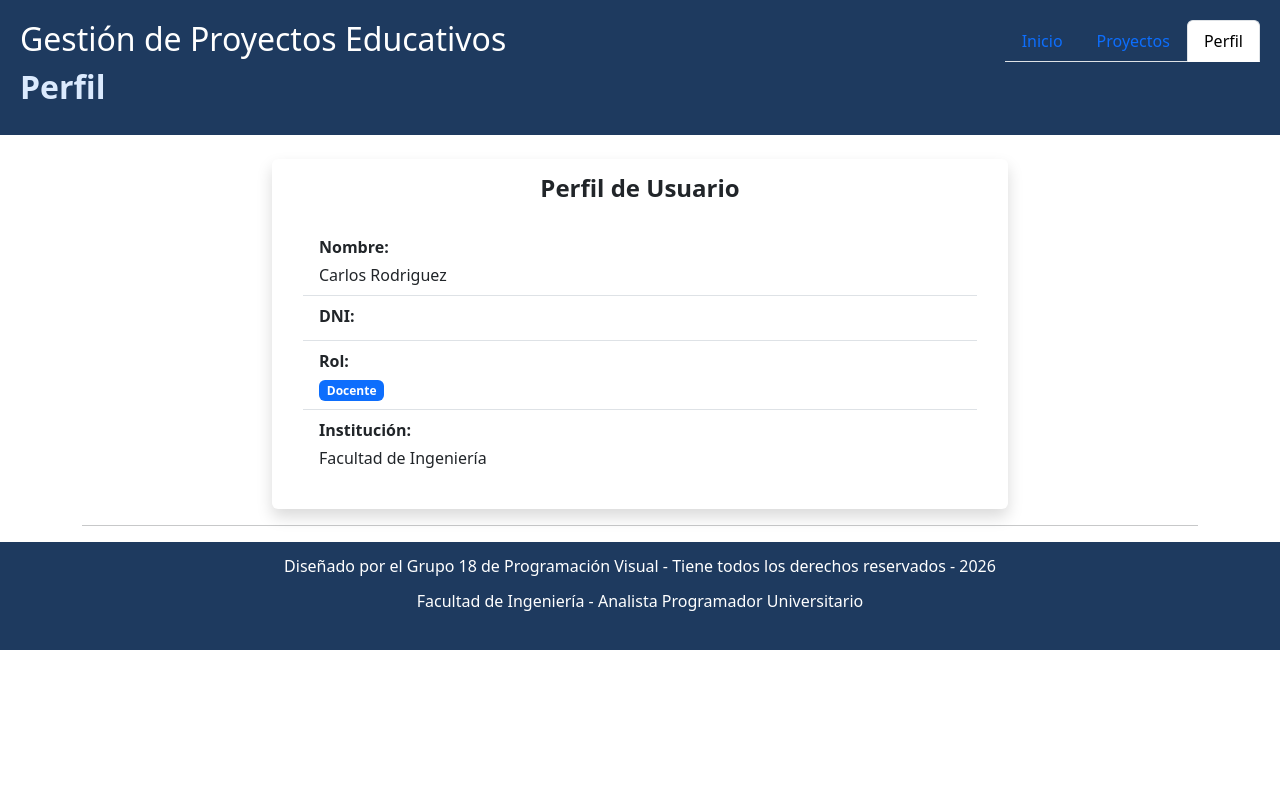
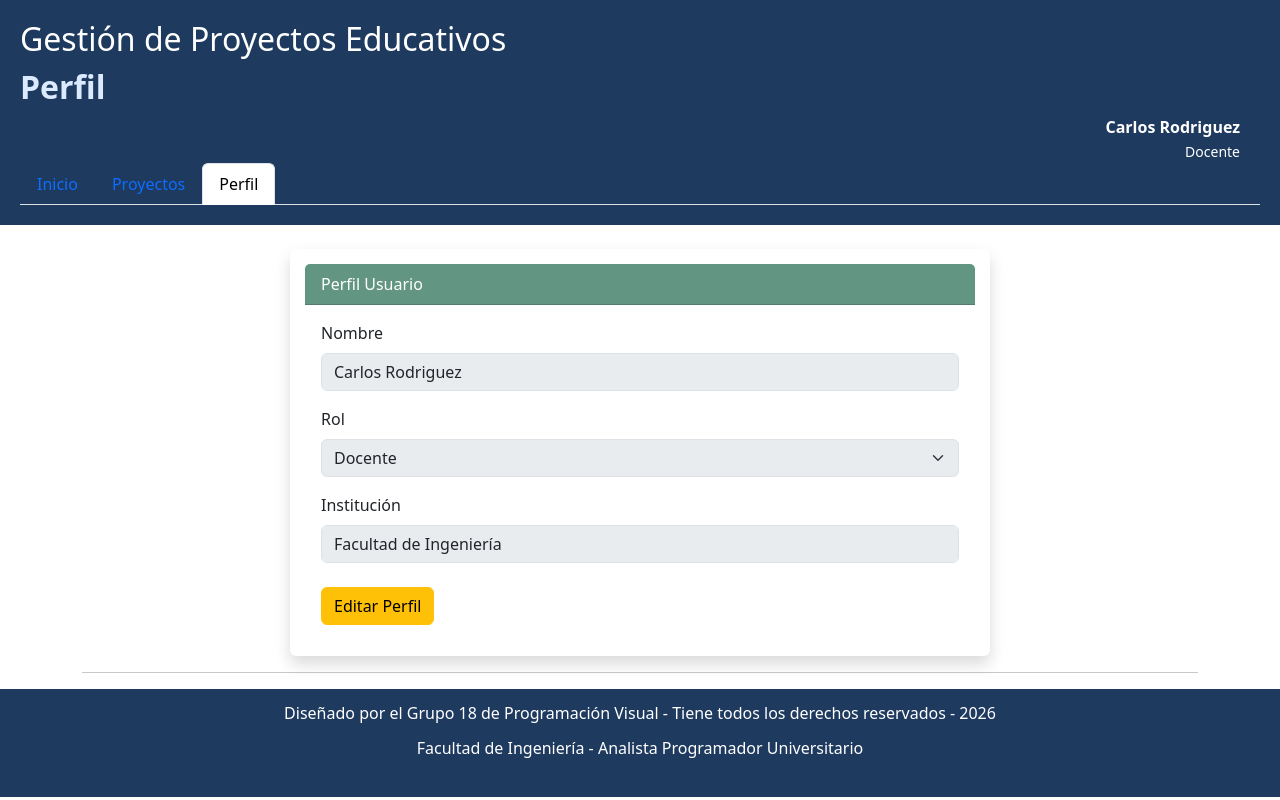
Before and after one commit to tatii0801/PV_TP3_Grupo18, a React (Vite) app: page /perfil in a window 1280 px wide. Built offline with nearby package versions, Linux system fonts and the light colour scheme.

Commit message:
se agrega edicion de perfil y actualiza datos desde contexto

```diff
--- a/src/components/Header.jsx
+++ b/src/components/Header.jsx
@@ -1,8 +1,14 @@
+import { useContext } from "react";
+
 import Menu from "./Nav";
 import { useLocation } from "react-router-dom";
 
+import { UsuarioContext } from "../context/UsuarioContext";
 const Header = () => {
   const location = useLocation();
+
+  // Obtiene datos del usuario desde el contexto
+  const { usuario } = useContext(UsuarioContext);
 
   let tituloSeccion = "Proyectos";
 
@@ -26,9 +32,23 @@ const Header = () => {
             <strong>{tituloSeccion}</strong>
           </h2>
         </div>
+      </div>
 
-        <Menu />
+      {/* Información dinámica */}
+      <div
+        style={{
+          textAlign: "right",
+          marginRight: "20px",
+        }}
+      >
+        <strong>{usuario.nombre}</strong>
+
+        <br />
+
+        <small>{usuario.rol}</small>
       </div>
+
+      <Menu />
     </header>
   );
 };
--- a/src/context/UsuarioContext.jsx
+++ b/src/context/UsuarioContext.jsx
@@ -7,17 +7,24 @@ export const UsuarioContext = createContext();
 export const UsuarioProvider = ({ children }) => {
 
   // Usuario compartido globalmente
-  const [usuario] = useState({
-
+  const [usuario, setUsuario] = useState({
     nombre: "Carlos Rodriguez",
-   // dni: "44567890",
+    // dni: "44567890",
     rol: "Docente",
     institucion: "Facultad de Ingeniería",
+  });
 
-});
+  const actualizarPerfil = (nuevoPerfil) => {
+    setUsuario(nuevoPerfil);
+  };
 
   return (
-    <UsuarioContext.Provider value={{ usuario }}>
+    <UsuarioContext.Provider
+      value={{
+        usuario,
+        actualizarPerfil,
+      }}
+    >
       {children}
     </UsuarioContext.Provider>
   );
--- a/src/views/PerfilUsuario.jsx
+++ b/src/views/PerfilUsuario.jsx
@@ -1,8 +1,9 @@
-import { useContext } from "react";
+import { useContext, useState, useEffect } from "react";
 
 import Container from "react-bootstrap/Container";
 import Card from "react-bootstrap/Card";
-import ListGroup from "react-bootstrap/ListGroup";
+import Form from "react-bootstrap/Form";
+import Button from "react-bootstrap/Button";
 
 import Row from "react-bootstrap/Row";
 import Col from "react-bootstrap/Col";
@@ -12,49 +13,127 @@ import { UsuarioContext } from "../context/UsuarioContext";
 
 const PerfilUsuario = () => {
   // Obtiene los datos desde el contexto global
-  const { usuario } = useContext(UsuarioContext);
+  const { usuario, actualizarPerfil } = useContext(UsuarioContext);
+
+  const [editando, setEditando] = useState(false);
+
+  const [formulario, setFormulario] = useState({
+    nombre: usuario?.nombre || "",
+    dni: usuario?.dni || "",
+    rol: usuario?.rol || "Alumno",
+    institucion: usuario?.institucion || "",
+  });
+
+  const handleChange = (encontrar) => {
+    const { name, value } = encontrar.target;
+
+    setFormulario({
+      ...formulario,
+      [name]: value,
+    });
+  };
+
+  const guardar = () => {
+    actualizarPerfil(formulario);
+
+    setEditando(false);
+  };
+
+  useEffect(() => {
+  if (usuario) {
+    setFormulario({
+      nombre: usuario.nombre || "",
+      dni: usuario.dni || "",
+      rol: usuario.rol || "Alumno",
+      institucion: usuario.institucion || "",
+    });
+  }
+}, [usuario]);
 
   return (
     <Container className="mt-4">
-      <Row className="justify-content-center">
-        <Col md={8}>
-          <Card className="shadow border-0">
-            <Card.Title className="text-center fs-4 fw-bold">
-              Perfil de Usuario
-            </Card.Title>
+      <Card
+        className="shadow border-0"
+        style={{
+          maxWidth: "700px",
+          margin: "auto",
+        }}
+      >
+        <Card.Header
+          className="text-white"
+          style={{
+            backgroundColor: "#639682",
+          }}
+        >
+          Perfil Usuario
+        </Card.Header>
 
-            <Card.Body>
-              <ListGroup variant="flush">
-                <ListGroup.Item>
-                  <strong>Nombre:</strong>
+        <Card.Body>
+          <Form>
+            <Form.Group className="mb-3">
+              <Form.Label>Nombre</Form.Label>
 
-                  <div className="mt-1">{usuario.nombre}</div>
-                </ListGroup.Item>
+              <Form.Control
+                name="nombre"
+                value={formulario.nombre}
+                disabled={!editando}
+                onChange={handleChange}
+              />
+            </Form.Group>
 
-                <ListGroup.Item>
-                  <strong>DNI:</strong>
+            {/* <Form.Group className="mb-3">
 
-                  <div className="mt-1">{usuario.dni}</div>
-                </ListGroup.Item>
+              <Form.Label>
+                DNI
+              </Form.Label>
 
-                <ListGroup.Item>
-                  <strong>Rol:</strong>
+              <Form.Control
+                name="dni"
+                value={formulario.dni}
+                disabled={!editando}
+                onChange={handleChange}
+              />
 
-                  <div className="mt-1">
-                    <Badge bg="primary">{usuario.rol}</Badge>
-                  </div>
-                </ListGroup.Item>
+            </Form.Group>*/}
 
-                <ListGroup.Item>
-                  <strong>Institución:</strong>
+            <Form.Group className="mb-3">
+              <Form.Label>Rol</Form.Label>
 
-                  <div className="mt-1">{usuario.institucion}</div>
-                </ListGroup.Item>
-              </ListGroup>
-            </Card.Body>
-          </Card>
-        </Col>
-      </Row>
+              <Form.Select
+                name="rol"
+                value={formulario.rol}
+                disabled={!editando}
+                onChange={handleChange}
+              >
+                <option>Docente</option>
+
+                <option>Alumno</option>
+              </Form.Select>
+            </Form.Group>
+
+            <Form.Group className="mb-4">
+              <Form.Label>Institución</Form.Label>
+
+              <Form.Control
+                name="institucion"
+                value={formulario.institucion}
+                disabled={!editando}
+                onChange={handleChange}
+              />
+            </Form.Group>
+          </Form>
+
+          {!editando ? (
+            <Button variant="warning" onClick={() => setEditando(true)}>
+              Editar Perfil
+            </Button>
+          ) : (
+            <Button variant="info" onClick={guardar}>
+              Guardar Cambios
+            </Button>
+          )}
+        </Card.Body>
+      </Card>
       <hr />
     </Container>
   );
```
